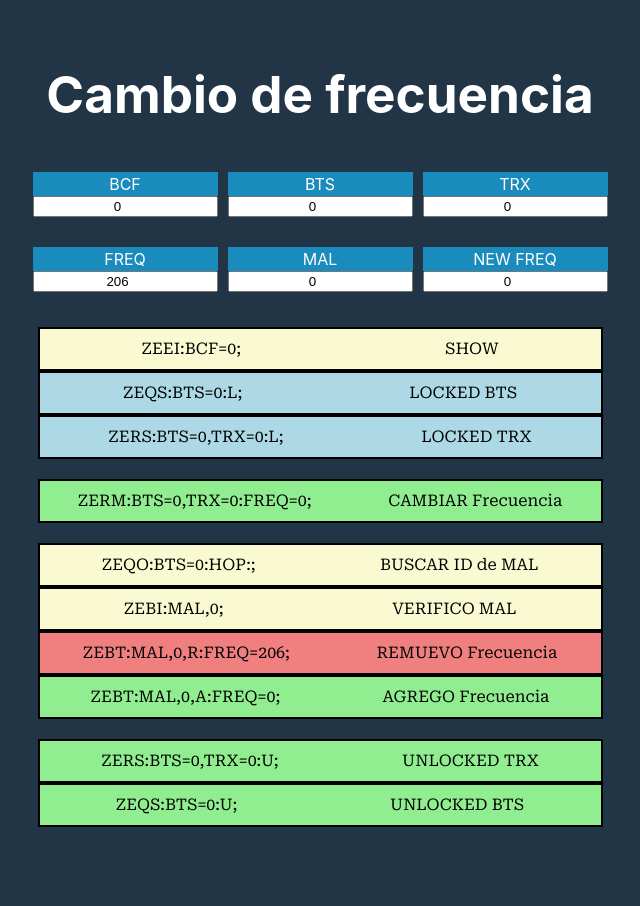
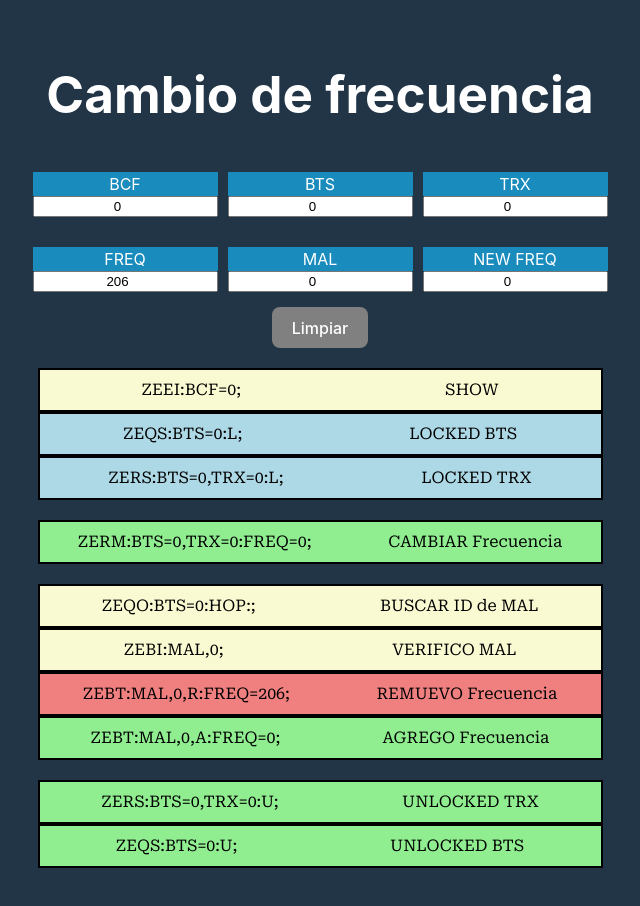
Before and after one commit to sami1793/cambio-frecuencia, a React (Vite) app: page / in a window 1280 px wide. Shown: the top 906 px of the page, without its empty margins (320-960 px from the left). Before the commit the page ends 879 px from the top, so only its background shows below. Built offline with nearby package versions, Linux system fonts and the light colour scheme.

Commit message:
Se agrega boton para limpiar inputs

```diff
--- a/src/App.jsx
+++ b/src/App.jsx
@@ -1,31 +1,44 @@
 import { useState } from 'react'
 import './App.css'
+import { ClearButton } from './components/clearButton/ClearButton'
 import { ComandSection } from './components/comandSection/ComandSection'
 import { InputsSection } from './components/inputsSection/InputsSection'
 
 function App() {
 
   const [inputs, setInputs] = useState({
-    bcf:0,
-    bts:0,
-    trx:0,
-    freq:206,
-    mal:0,
-    newFreq:0
+    bcf: 0,
+    bts: 0,
+    trx: 0,
+    freq: 206,
+    mal: 0,
+    newFreq: 0
   })
 
-  const handleChange = (e) =>{
+  const handleChange = (e) => {
     setInputs({
       ...inputs,
-      [e.target.name]:e.target.value
+      [e.target.name]: e.target.value
+    })
+  }
+
+  const clearInputs = () => {
+    setInputs({
+      bcf: 0,
+      bts: 0,
+      trx: 0,
+      freq: 206,
+      mal: 0,
+      newFreq: 0
     })
   }
 
   return (
     <div className="App">
       <h1>Cambio de frecuencia</h1>
-      <InputsSection inputs={inputs} handleChange={handleChange}/>
-      <ComandSection inputs={inputs}/>
+      <InputsSection inputs={inputs} handleChange={handleChange} />
+      <ClearButton clearInputs={clearInputs}/>
+      <ComandSection inputs={inputs} />
     </div>
   )
 }
--- /dev/null
+++ b/src/components/clearButton/ClearButton.jsx
@@ -0,0 +1,7 @@
+import styles from './ClearButton.module.css'
+
+export const ClearButton = ({clearInputs}) => {
+  return (
+    <button className={styles.buttonClear} onClick={clearInputs}>Limpiar</button>
+  )
+}
--- /dev/null
+++ b/src/components/clearButton/ClearButton.module.css
@@ -0,0 +1,4 @@
+.buttonClear{
+    color: white;
+    background-color: grey;
+}
```
